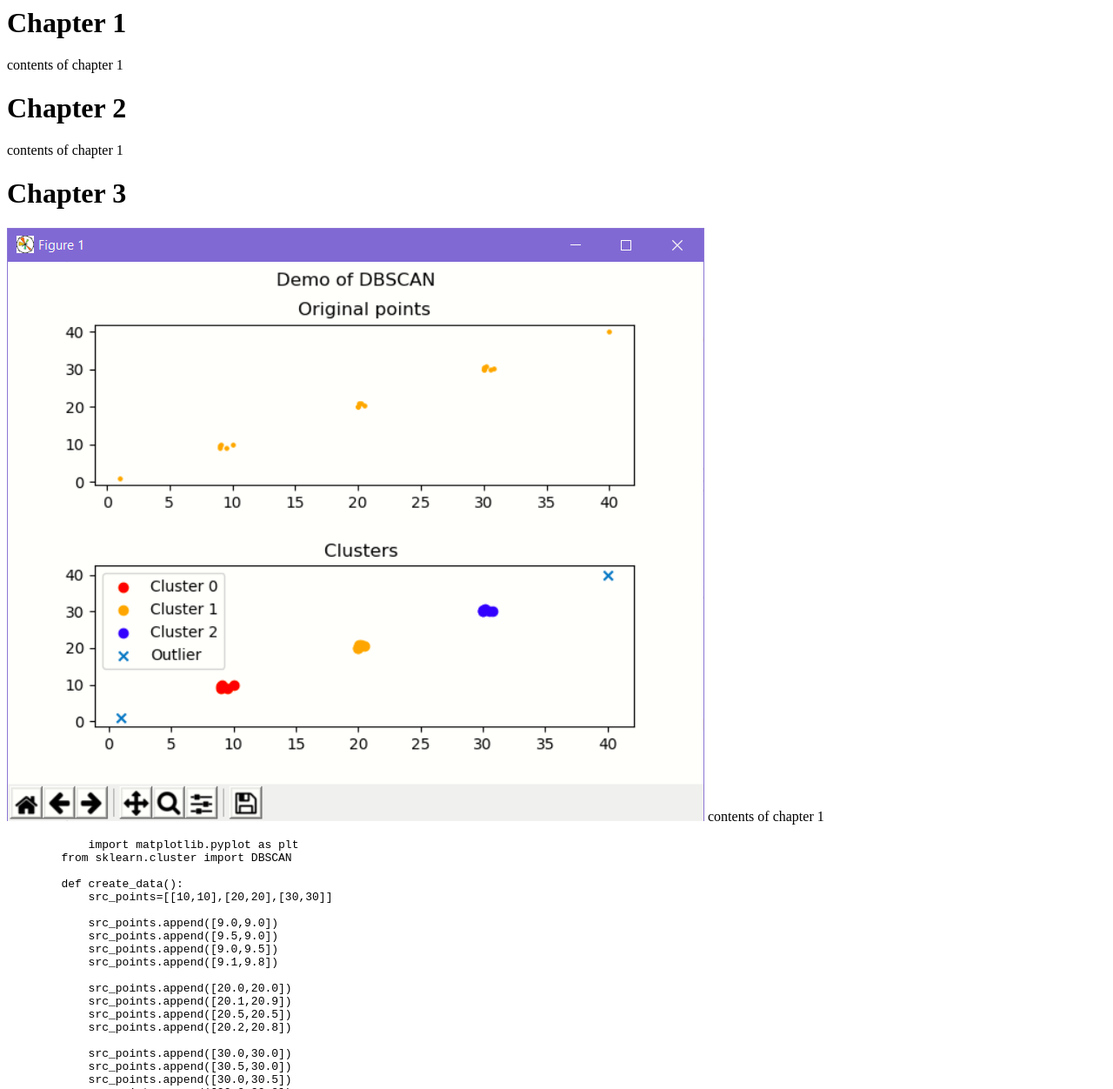
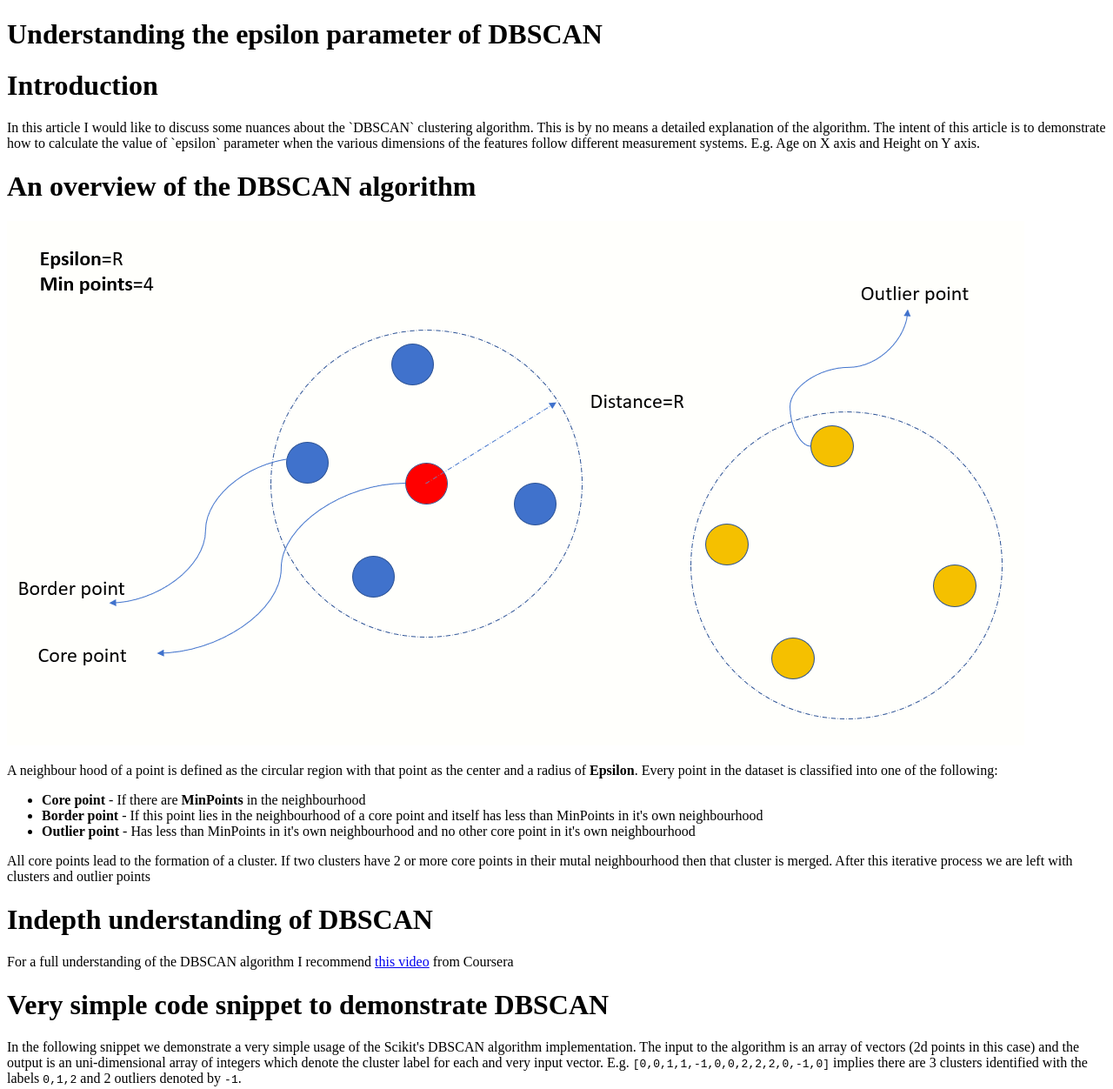
Before and after one commit to sdg002/medium, a plain HTML site: page dbscan_epsilon/article.html in a window 1280 px wide. Shown: the top 1252 px of the page at 87% size. Drawn offline with Linux system fonts and the light colour scheme.

Commit message:
Added core point image

```diff
--- a/dbscan_epsilon/article.html
+++ b/dbscan_epsilon/article.html
@@ -1,28 +1,50 @@
-
-<html>
+<!DOCTYPE html>
+<html lang="en" xmlns="http://www.w3.org/1999/xhtml">
 <head>
+    <meta charset="utf-8" />
     <title>Understanding the epsilon parameter of DBSCAN</title>
 </head>
 
     <body>
-        <h1>Chapter 1</h1>
+        <header>
+            <h1>
+                Understanding the epsilon parameter of DBSCAN
+            </h1>
+        </header>
+
+        <main>
+            <h1>Introduction</h1>
             <p>
-            contents of chapter 1
+                In this article I would like to discuss some nuances about the `DBSCAN` clustering algorithm. This is by no means a detailed explanation of the algorithm. The intent of this article is to demonstrate how to calculate the value of `epsilon` parameter when the various dimensions of the features follow different measurement systems. E.g. Age on X axis and Height on Y axis.
             </p>
 
-
-        <h1>Chapter 2</h1>
+            <h1>An overview of the DBSCAN algorithm</h1>
+            <img  src="images/CorePointDefinition.PNG"/>
             <p>
-            contents of chapter 1
+                A neighbour hood of a point is defined as the circular region with that point as the center and a radius of <strong>Epsilon</strong>.
+                Every point in the dataset is classified into one of the following:
+                <ul>
+                    <li><strong>Core point</strong> - If there are <strong>MinPoints</strong> in the neighbourhood</li>
+                    <li><strong>Border point</strong> - If this point lies in the neighbourhood of a core point and itself has less than MinPoints in it's own neighbourhood</li>
+                    <li><strong>Outlier point</strong> - Has less than MinPoints in it's own neighbourhood and no other core point in it's own neighbourhood </li>
+                </ul>
+                All core points lead to the formation of a cluster. If two clusters have 2 or more core points in their mutal neighbourhood then that cluster is merged.
+                After this iterative process we are left with clusters and outlier points
             </p>
 
+            <h1>Indepth understanding of DBSCAN</h1>
+            For a full understanding of the DBSCAN algorithm I recommend
+<a href="https://www.coursera.org/lecture/machine-learning-with-python/dbscan-B8ctK?utm_source=link&utm_medium=page_share&utm_content=vlp&utm_campaign=top_button">this video</a> from Coursera
 
-        <h1>Chapter 3</h1>
+            <h1>Very simple code snippet to demonstrate DBSCAN</h1>
             <p>
-            <img src="./images/Simple_dbscan_matplotlib.png"  />
+                In the following snippet we demonstrate a very simple usage of the Scikit's DBSCAN algorithm implementation.
+                The input to the algorithm is an array of vectors (2d points in this case) and the output is an uni-dimensional array of integers which denote the cluster label for each and very input vector.
+                E.g. <code>[0,0,1,1,-1,0,0,2,2,2,0,-1,0]</code> implies there are 3 clusters identified with the labels <code>0,1,2</code> and 2 outliers denoted by <code>-1</code>.
+            </p>
+            <p><img src="images/Simple_dbscan_matplotlib.PNG" /></p>
 
-            contents of chapter 1
-        </p>
+            <h1>Sample python code using Scikit learn</h1>
             <pre>
 import matplotlib.pyplot as plt
 from sklearn.cluster import DBSCAN
@@ -100,6 +122,13 @@
 display_clusters(toy_data,cluster_and_noise_labels)
             </pre>
 
+            <h1>What happens when the dimensions of a feature have different units of measurements?</h1>
+            <p>
+                To be done
+                Present the problem here. A toy dataset of age, weight or age, height
+            </p>
+        </main>
+
     </body>
 
 
```
Also changed, not shown: dbscan_epsilon/images/CorePointDefinition.PNG (added), 1 other file. Lines whose indentation alone changed are shown as unchanged.
